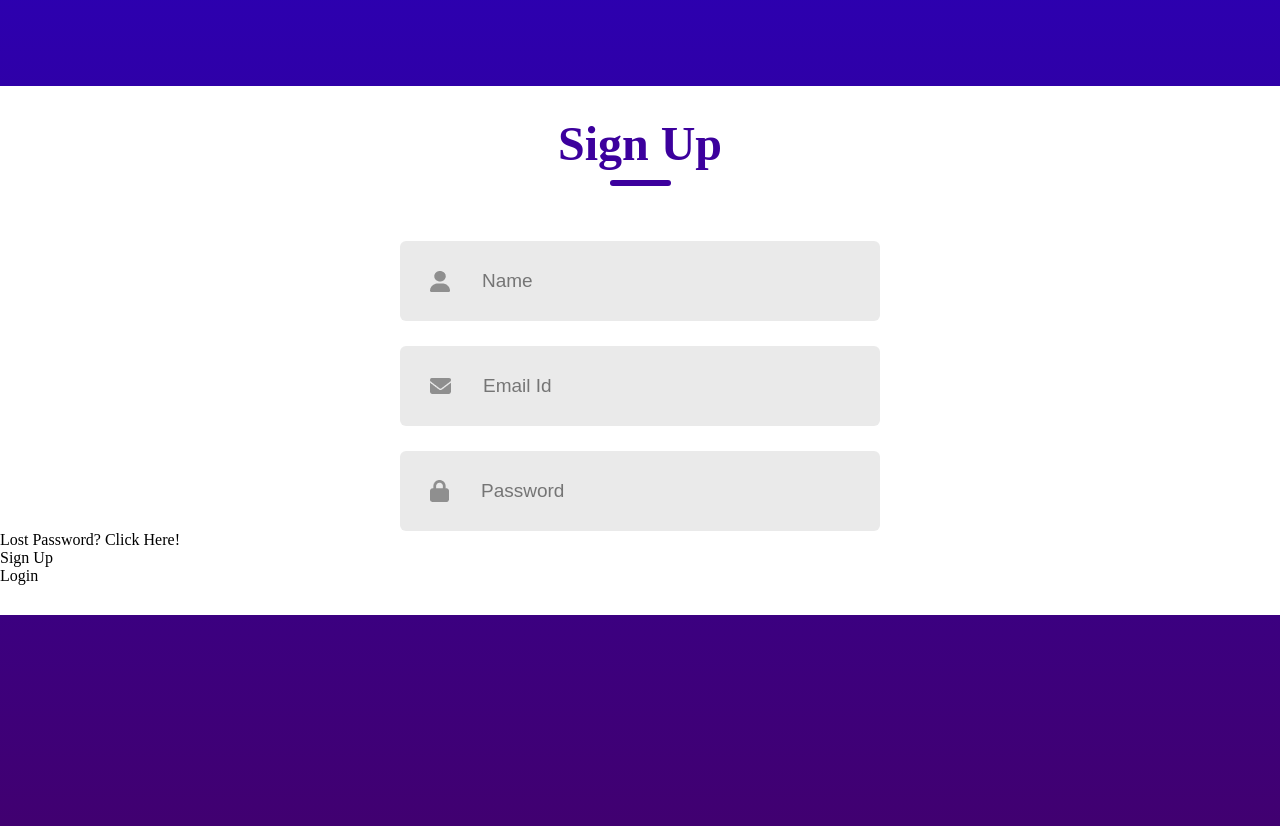
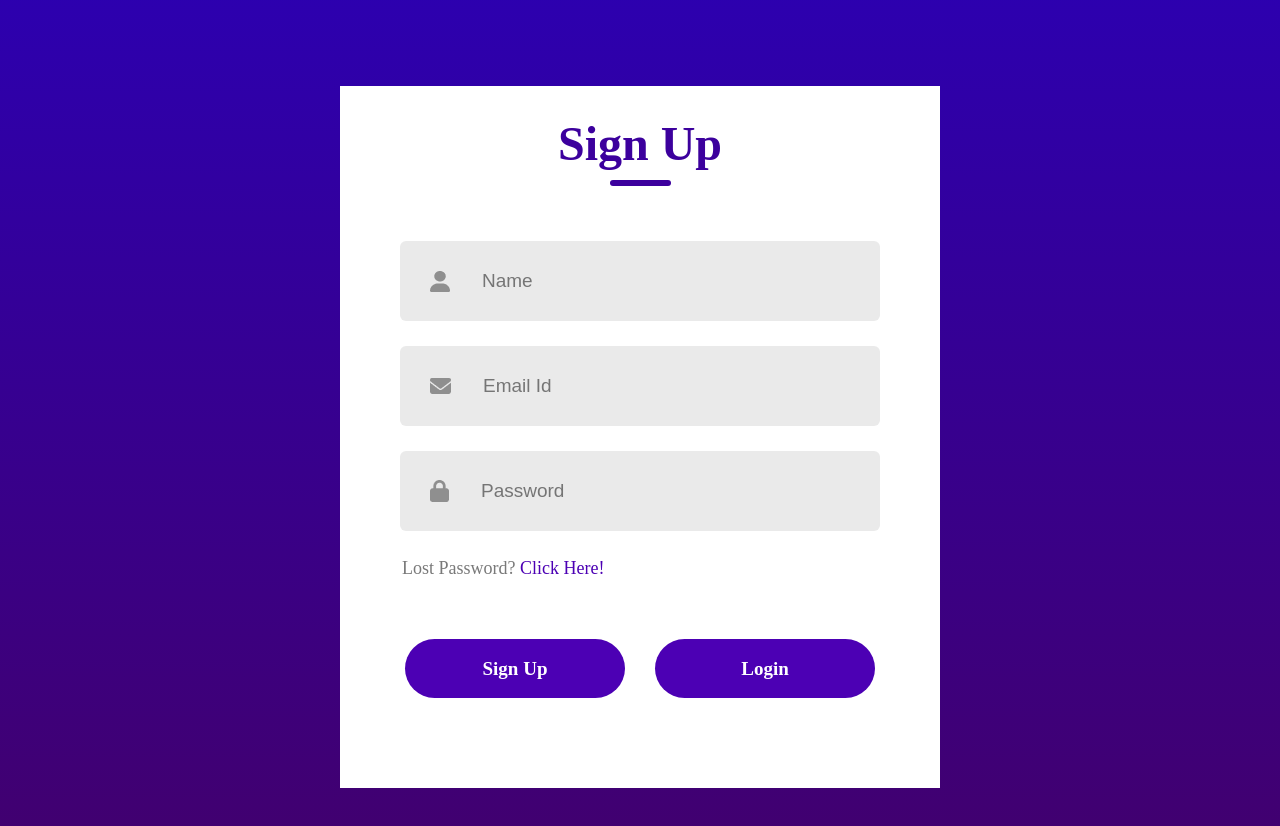
Before and after one commit to and-adad/simple-react-app, a React (Vite) app: page / in a window 1280 px wide. Shown: the part 114-940 px from the top of the page. Built offline with nearby package versions, Linux system fonts and the light colour scheme.

Commit message:
добавил ещё стилей LoginSignup.css

```diff
--- a/src/components/LoginSignup/LoginSignup.css
+++ b/src/components/LoginSignup/LoginSignup.css
@@ -3,6 +3,7 @@
     flex-direction: column;
     margin: auto;
     margin-top: 200px;
+    width: 600px;
     background: #fff;
     padding-bottom: 30px;
 }
@@ -59,3 +60,35 @@
     color: #797979;
     font-size: 19px;
 }
+
+.forgot-password {
+    padding-left: 62px;
+    margin-top: 27px;
+    color: #797979;
+    font-size: 18px;
+}
+
+.forgot-password span {
+    color: #4c00b4;
+    cursor: pointer;
+}
+
+.submit-container {
+    display: flex;
+    gap: 30px;
+    margin: 60px auto;
+}
+
+.submit {
+    display: flex;
+    justify-content: center;
+    align-items: center;
+    width: 220px;
+    height: 59px;
+    color: #fff;
+    background: #4c00b4;
+    border-radius: 50px;
+    font-size: 19px;
+    font-weight: 700;
+    cursor: pointer;
+}
```
